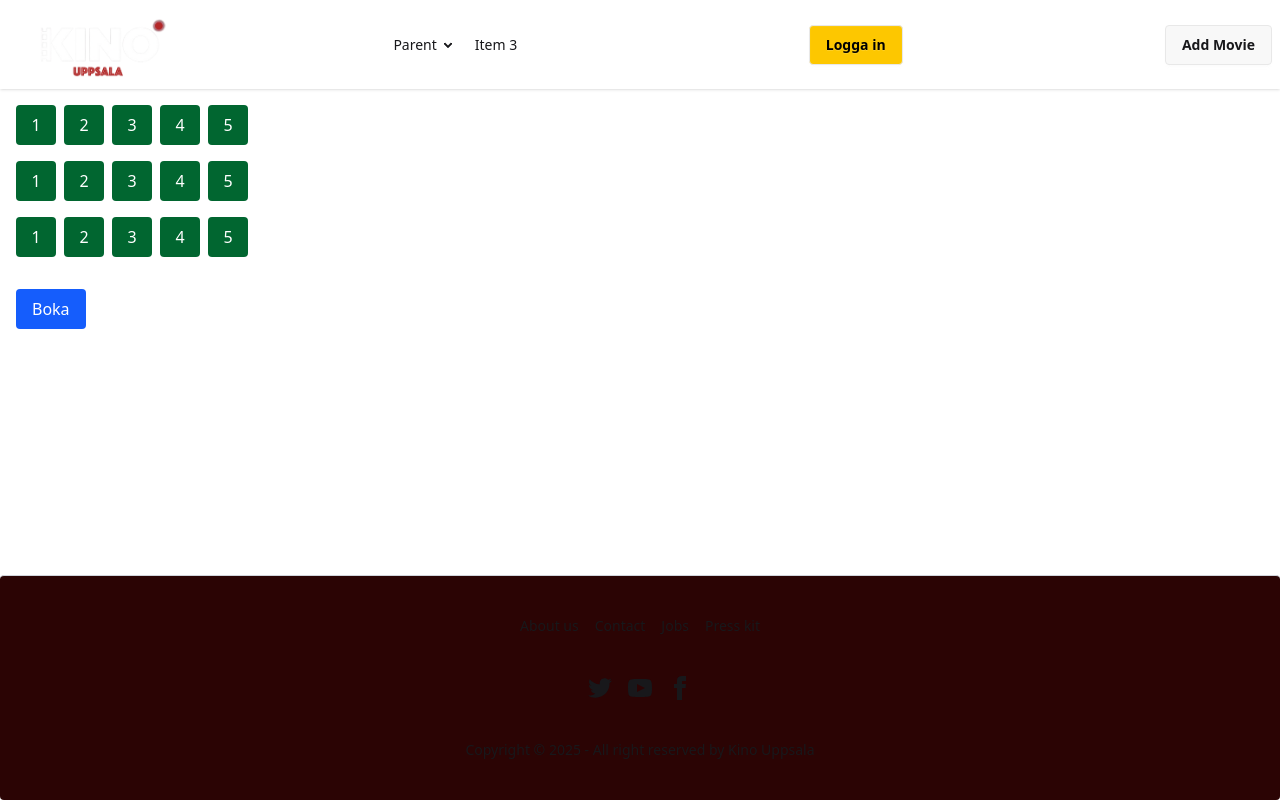
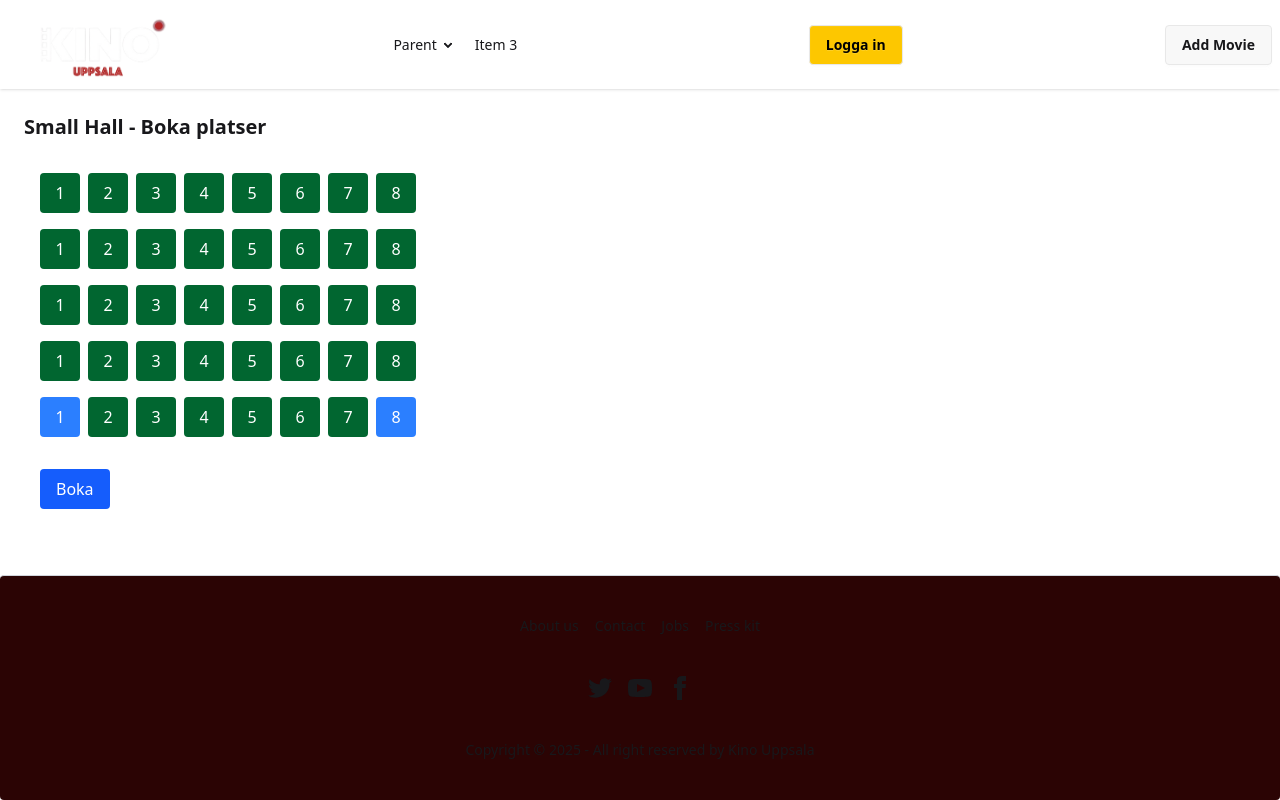
Before and after one commit to alfredbrannare/kino-nextjs-app, a Next.js app: page /auditoriums/small-hall in a window 1280 px wide. Built offline with nearby package versions, Linux system fonts and the light colour scheme; no server answers; the database is empty.

Commit message:
Extracted seat layout to SeatSelector component with dynamic salong and wheelchair seats

```diff
--- a/src/app/auditoriums/small-hall/page.jsx
+++ b/src/app/auditoriums/small-hall/page.jsx
@@ -1,109 +1,16 @@
 "use client"
-import React, { useEffect, useState } from "react";
+import SeatSelector from "src/components/SeatSelector";
 
 const SmallHallPage = () => {
-    const salong = [
-        [{ row: 1, seat: 1 }, { row: 1, seat: 2 }, { row: 1, seat: 3 }, { row: 1, seat: 4 }, { row: 1, seat: 5 }],
-        [{ row: 2, seat: 1 }, { row: 2, seat: 2 }, { row: 2, seat: 3 }, { row: 2, seat: 4 }, { row: 2, seat: 5 }],
-        [{ row: 3, seat: 1 }, { row: 3, seat: 2 }, { row: 3, seat: 3 }, { row: 3, seat: 4 }, { row: 3, seat: 5 }]
-    ];
-
-    const movieId = '123';
-    const screeningTime = '2025-05-08 18:00';
-
-    const [selectedSeats, setSelectedSeats] = useState([]);
-    const [bookedSeats, setBookedSeats] = useState([]);
-    const [isBooking, setIsBooking] = useState(false);
-    const [bookingSuccess, setBookingSuccess] = useState(false);
-
-    useEffect(() => {
-        fetch(`/api/bookings?movieId=${movieId}&screeningTime=${encodeURIComponent(screeningTime)}`)
-            .then((res) => res.json())
-            .then((data) => {
-                setBookedSeats(data);
-            });
-    }, [movieId, screeningTime]);
-
-    const toggleSeat = (seat) => {
-        const isSelected = selectedSeats.some(
-            (s) => s.row === seat.row && s.seat === seat.seat
-        );
-
-        if (isSelected) {
-            // Ta bort stolen från listan
-            setSelectedSeats(selectedSeats.filter(
-                (s) => !(s.row === seat.row && s.seat === seat.seat)
-            ));
-        } else {
-            // Lägg till stolen
-            setSelectedSeats([...selectedSeats, seat]);
-        }
-    };
-
     return (
-        <div className="p-4 space-y-4">
-            {salong.map((row, rowIndex) => (
-                <div key={rowIndex} className="flex gap-2">
-                    {row.map((seat, seatIndex) => {
-                        const isBooked = bookedSeats.some(
-                            (b) => b.row === seat.row && b.seat === seat.seat
-                        );
-                        const isSelected = selectedSeats.some(
-                            (s) => s.row === seat.row && s.seat === seat.seat
-                        );
-
-                        return (
-                            <button
-                                key={seatIndex}
-                                onClick={() => toggleSeat(seat)}
-                                className={`w-10 h-10 rounded text-white ${isBooked ? 'bg-red-500 cursor-not-allowed' :
-                                    isSelected ? 'bg-gray-500' : 'bg-green-800'
-                                    }`}
-                            >
-                                {seat.seat}
-                            </button>
-                        );
-                    })}
-                </div>
-            ))}
-            <button
-                disabled={isBooking || selectedSeats.length === 0}
-                onClick={() => {
-                    setIsBooking(true);
-                    setBookingSuccess(false);
-
-                    fetch('/api/bookings', {
-                        method: 'POST',
-                        headers: { 'Content-type': 'application/json' },
-                        body: JSON.stringify({
-                            movieId: '123',
-                            screeningTime: '2025-05-08 18:00',
-                            seats: selectedSeats,
-                            userId: '456'
-                        })
-                    }).then(res => res.json())
-                        .then(data => {
-                            console.log('Bokning klar:', data);
-                            setSelectedSeats([]);
-                            setBookingSuccess(true);
-
-                            fetch(`/api/bookings?movieId=${movieId}&screeningTime=${encodeURIComponent(screeningTime)}`)
-                                .then(res => res.json())
-                                .then(updated => {
-                                    setBookedSeats(updated);
-                                })
-                                .finally(() => setIsBooking(false));
-                        });
-                }}
-                className={`mt-4 px-4 py-2 rounded text-white ${isBooking ? 'bg-gray-400' : 'bg-blue-600'
-                    }`}
-            >
-                {isBooking ? 'Bokar valda platser...' : 'Boka'}
-            </button>
-            {bookingSuccess && (
-                <p className="text-green-600 mt-2">Tack! Platserna är bokade!</p>
-            )}
-        </div>
+        <main className="p-6">
+            <h1 className="text-xl font-bold mb-4">Small Hall - Boka platser</h1>
+            <SeatSelector
+                movieId="123"
+                screeningTime="2025-05-10 18:00"
+                userId="456"
+            />
+        </main>
     );
 };
 
--- /dev/null
+++ b/src/components/SeatSelector.jsx
@@ -0,0 +1,122 @@
+"use client"
+import React, { useEffect, useState } from "react";
+
+function generateSalong(rows, seatsPerRow) {
+    const layout = [];
+    for (let row = 1; row <= rows; row++) {
+        const rowSeats = [];
+        for (let seat = 1; seat <= seatsPerRow; seat++) {
+            const isWheelchair = row === rows && (seat === 1 || seat === seatsPerRow);
+            rowSeats.push({ row, seat, isWheelchair });
+        }
+        layout.push(rowSeats);
+    }
+    return layout;
+};
+
+export default function SeatSelector({ movieId, screeningTime, userId, rows = 5, seatsPerRow = 8 }) {
+
+    const salong = generateSalong(rows, seatsPerRow);
+
+    const [selectedSeats, setSelectedSeats] = useState([]);
+    const [bookedSeats, setBookedSeats] = useState([]);
+    const [isBooking, setIsBooking] = useState(false);
+    const [bookingSuccess, setBookingSuccess] = useState(false);
+
+    useEffect(() => {
+        fetch(`/api/bookings?movieId=${movieId}&screeningTime=${encodeURIComponent(screeningTime)}`)
+            .then((res) => res.json())
+            .then((data) => {
+                setBookedSeats(data);
+            });
+    }, [movieId, screeningTime]);
+
+    const toggleSeat = (seat) => {
+        const isSelected = selectedSeats.some(
+            (s) => s.row === seat.row && s.seat === seat.seat
+        );
+
+        if (isSelected) {
+            // Ta bort stolen från listan
+            setSelectedSeats(selectedSeats.filter(
+                (s) => !(s.row === seat.row && s.seat === seat.seat)
+            ));
+        } else {
+            // Lägg till stolen
+            setSelectedSeats([...selectedSeats, seat]);
+        }
+    };
+
+    const handleBooking = () => {
+        setIsBooking(true);
+        setBookingSuccess(false);
+
+        fetch('/api/bookings', {
+            method: 'POST',
+            headers: { 'Content-type': 'application/json' },
+            body: JSON.stringify({
+                movieId,
+                screeningTime,
+                seats: selectedSeats,
+                userId
+            })
+        })
+            .then(res => res.json())
+            .then(data => {
+                console.log('Bokning klar', data);
+                setSelectedSeats([]);
+
+                fetch(`/api/bookings?movieId=${movieId}&screeningTime=${encodeURIComponent(screeningTime)}`)
+                    .then(res => res.json())
+                    .then(updated => {
+                        setBookedSeats(updated);
+                    })
+                    .finally(() => setIsBooking(false));
+            })
+    }
+
+    return (
+        <div className="p-4 space-y-4">
+            {salong.map((row, rowIndex) => (
+                <div key={rowIndex} className="flex gap-2">
+                    {row.map((seat, seatIndex) => {
+                        const isBooked = bookedSeats.some(
+                            (b) => b.row === seat.row && b.seat === seat.seat
+                        );
+                        const isSelected = selectedSeats.some(
+                            (s) => s.row === seat.row && s.seat === seat.seat
+                        );
+
+                        return (
+                            <button
+                                key={seatIndex}
+                                onClick={() => toggleSeat(seat)}
+                                disabled={isBooked}
+                                className={`w-10 h-10 rounded text-white ${isBooked
+                                    ? 'bg-red-500 cursor-not-allowed'
+                                    : isSelected ? 'bg-gray-500'
+                                        : seat.isWheelchair
+                                            ? 'bg-blue-500'
+                                            : 'bg-green-800'
+                                    }`}
+                            >
+                                {seat.seat}
+                            </button>
+                        );
+                    })}
+                </div>
+            ))}
+            <button
+                disabled={isBooking || selectedSeats.length === 0}
+                onClick={handleBooking}
+                className={`mt-4 px-4 py-2 rounded text-white ${isBooking ? 'bg-gray-400' : 'bg-blue-600'
+                    }`}
+            >
+                {isBooking ? 'Bokar valda platser...' : 'Boka'}
+            </button>
+            {bookingSuccess && (
+                <p className="text-green-600 mt-2">Tack! Platserna är bokade!</p>
+            )}
+        </div>
+    );
+};
```
